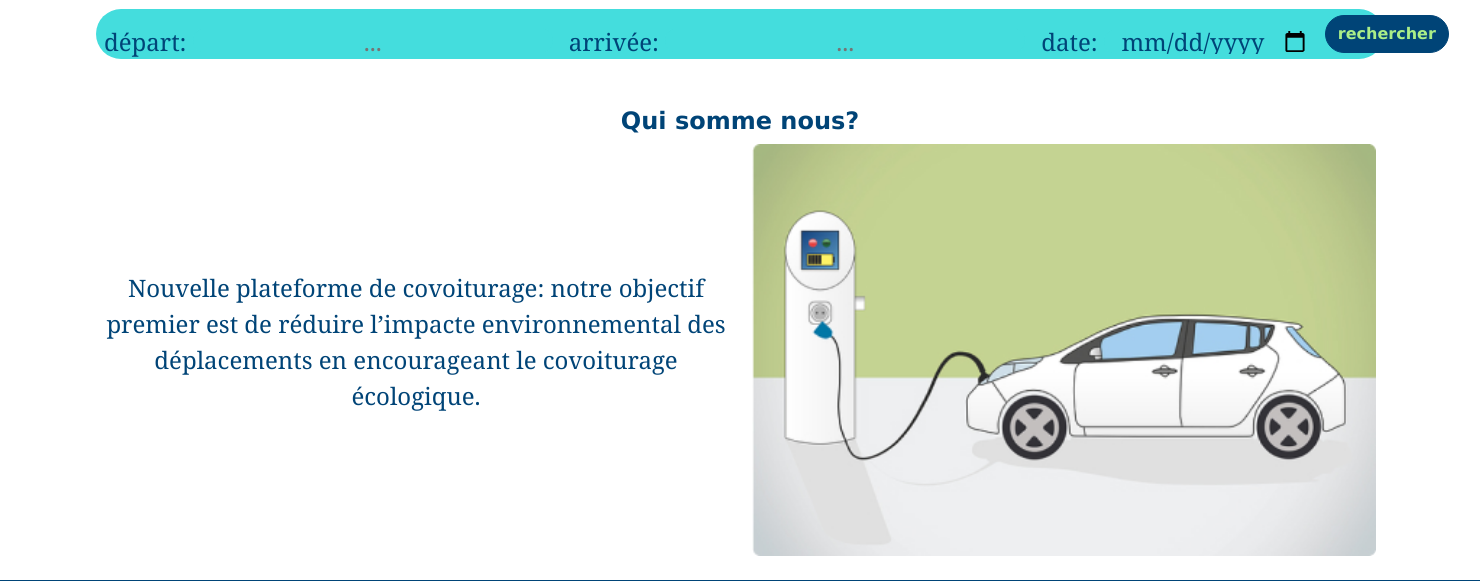
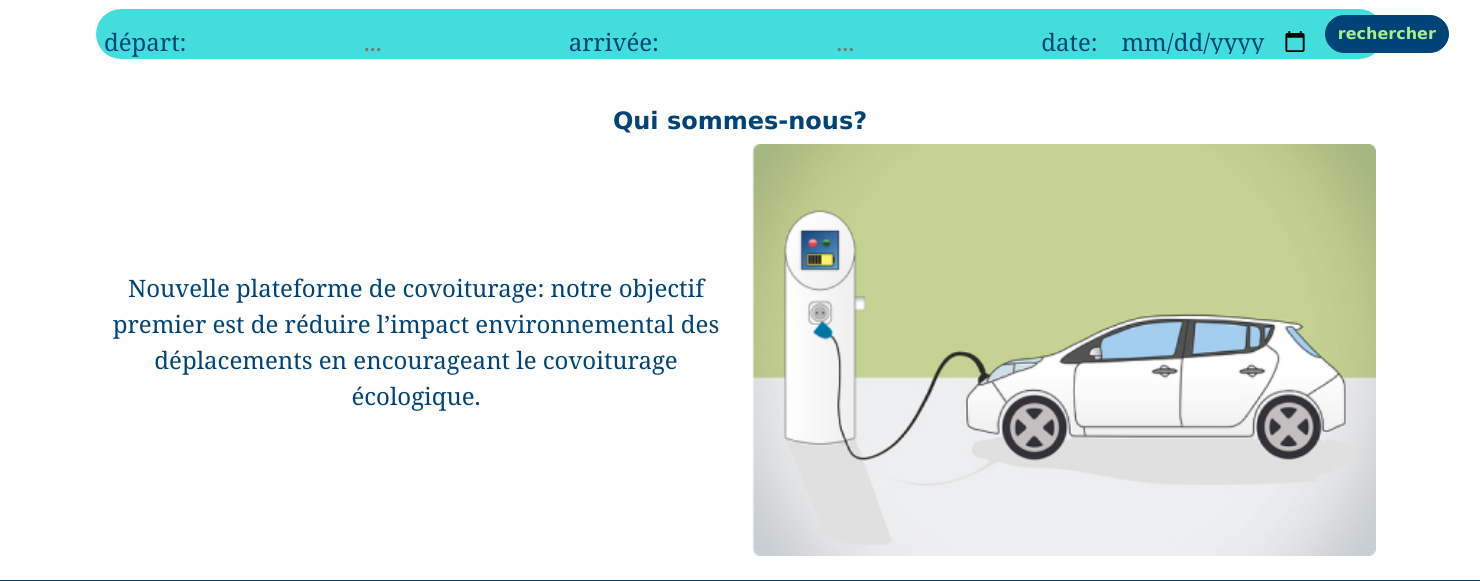
Before and after one commit to nelly34800/EcoRide, a PHP site: page / in a window 1480 px wide. Shown: the part 486-1067 px from the top of the page. Run offline with PHP 8.4, Linux system fonts and the light colour scheme; data that the repository does not hold is empty; some libraries are stand-ins or nearby versions.

Commit message:
correction fautes de frappes

```diff
--- a/employe.php
+++ b/employe.php
@@ -73,7 +73,7 @@ function renderProblemsTable(array $problems, string $title, bool $showActions =
                                 <form action="lib/update_problem_status.php" method="post">
                                     <input type="hidden" name="problem_id" value="<?= $problem['problem_id'] ?>">
                                     <input type="hidden" name="new_status" value="completed">
-                                    <button class="btn btn-success">Marquer comme terminé</button>
+                                    <button class="btn btn-primary">Marquer comme terminé</button>
                                 </form>
                             <?php endif; ?>
                         </td>
--- a/index.php
+++ b/index.php
@@ -72,11 +72,11 @@ if (isset($_GET['success'])): ?>
 <section>
     <article>
         <div class="container p-4">
-            <h2 class="text-center">Qui somme nous?</h2>
+            <h2 class="text-center">Qui sommes-nous?</h2>
             <div class="row row-cols-1 row-cols-md-2 align-items-center">
                 <div class="col-12 col-md-6">
                     <p class="text-center">
-                        Nouvelle plateforme de covoiturage: notre objectif premier est de réduire l’impacte environnemental des déplacements en encourageant le covoiturage écologique.
+                        Nouvelle plateforme de covoiturage: notre objectif premier est de réduire l’impact environnemental des déplacements en encourageant le covoiturage écologique.
                     </p>
                 </div>
                 <div class="col-12 col-md-6">
@@ -95,7 +95,7 @@ if (isset($_GET['success'])): ?>
                     </div>
                     <div class="col-12 col-md-6">
                         <p class="text-center-inv">
-                            Covoiturez en plus d’être plus respectueux de l’environnement, vous fait aussi économiser sur vos trajets. Cela pourrait également vous permettre de vous faire de nouveaux amis.
+                            Covoiturer, en plus d’être plus respectueux de l’environnement, vous fait aussi économiser sur vos trajets. Cela pourrait également vous permettre de vous faire de nouveaux amis.
                         </p>
                     </div>
                 </div>
@@ -104,7 +104,7 @@ if (isset($_GET['success'])): ?>
     </article>
 </section>
 
-<h4>Réservez en toute confiance:</h4>
+<h4>Réservez en toute confiance: </h4>
 <p>Nous vérifions les avis et les profils de nos chauffeurs pour que vous sachiez avec qui vous allez voyager.</p>
 
 <?php
```
Also changed, not shown: trajet.php (+7 -3 lines).
